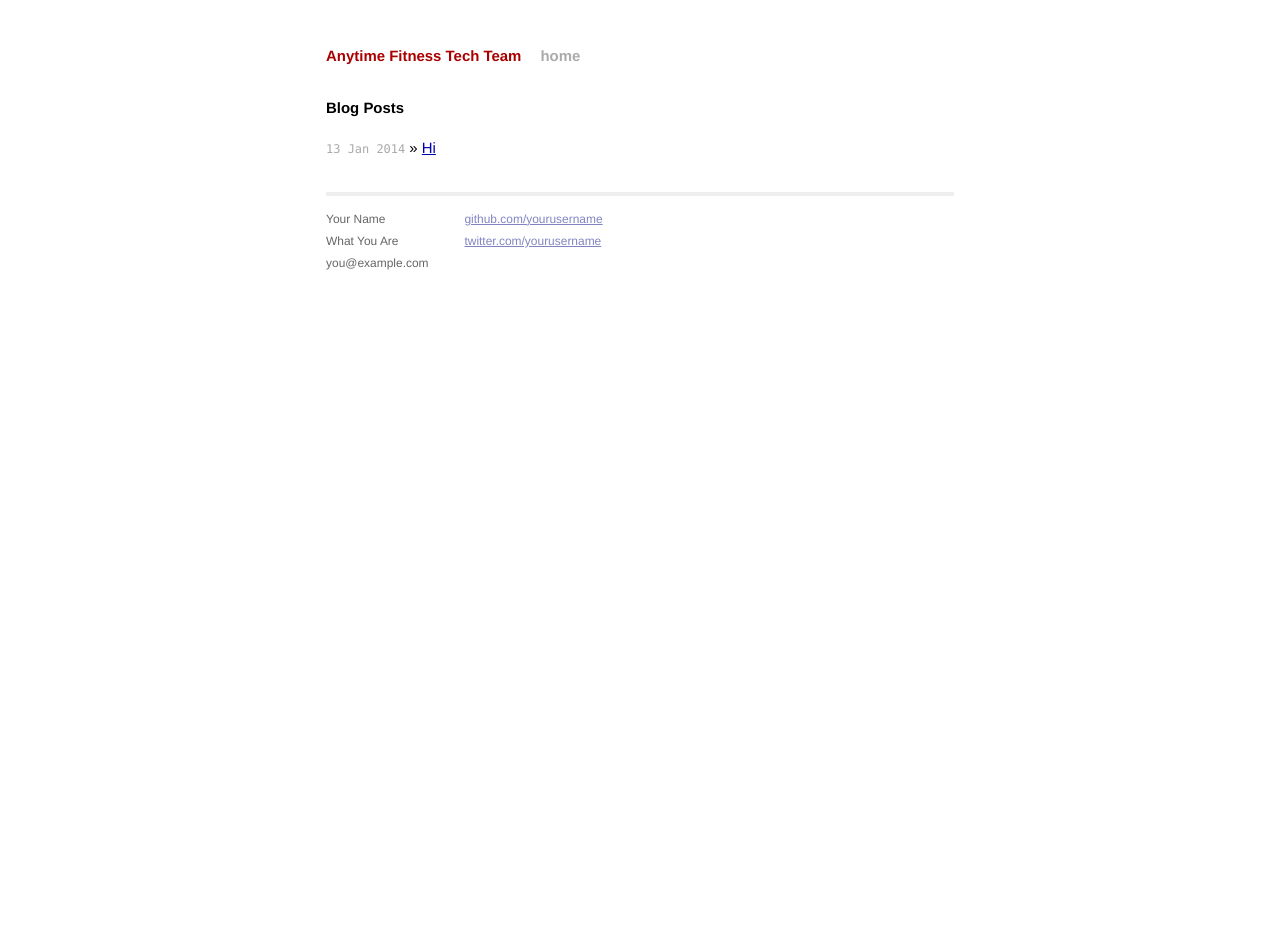
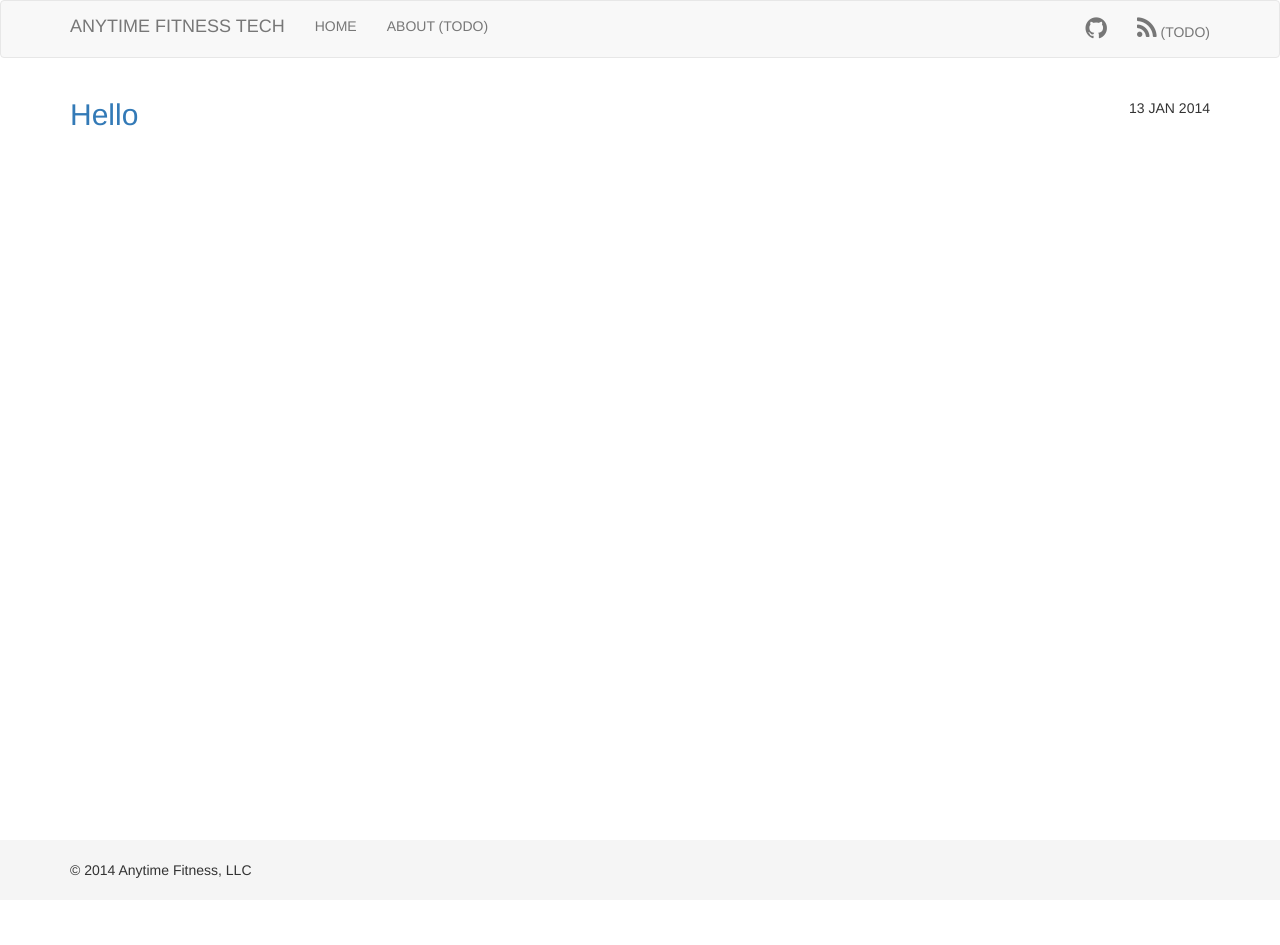
Before and after one commit to awesome/anytimefitness.github.io, a Jekyll site: the page built from index.html, in a window 1280 px wide. Built offline with Jekyll 4.4.1, drawn with Linux system fonts in a browser that asks for light colours; nearby versions of some CDN libraries; Markdown is read by kramdown in place of the engine named in the settings; after the commit the page ends 900 px from its top, so only the background shows below that.

Commit message:
Some basic styling

```diff
--- a/_config.yml
+++ b/_config.yml
@@ -1,4 +1,4 @@
-name: Anytime Fitness Tech Team
-
+name: Anytime Fitness Tech
+permalink: /:year/:month/:title
 markdown: redcarpet
 pygments: true
--- /dev/null
+++ b/_data/authors.yml
@@ -0,0 +1,4 @@
+- username: bmalkowski
+  name: Brian Malkowski
+  twitter: brianmalkowski
+  github: bmalkowski
--- a/_layouts/default.html
+++ b/_layouts/default.html
@@ -2,43 +2,46 @@
 <html>
 <head>
   <meta charset="utf-8">
-        <meta http-equiv="X-UA-Compatible" content="IE=edge,chrome=1">
-        <title>{{ page.title }}</title>
-        <meta name="viewport" content="width=device-width">
+  <meta name="viewport" content="width=device-width, minimum-scale=1.0">
 
-        <!-- syntax highlighting CSS -->
+  <title>{{ page.title }} &ndash; {{ site.name }} &ndash; full stack software engineering</title>
+  <meta name="description" content="Blogging on full stack software engineering including C#, iOS and Android.">
+
+  <link rel="stylesheet" href="//netdna.bootstrapcdn.com/bootstrap/3.0.3/css/bootstrap.min.css">
+  <link rel="stylesheet" href="//netdna.bootstrapcdn.com/font-awesome/4.0.3/css/font-awesome.css">
   <link rel="stylesheet" href="/css/syntax.css">
+  <link rel="stylesheet" href="/css/main.css">
+</head>
 
-        <!-- Custom CSS -->
-        <link rel="stylesheet" href="/css/main.css">
-
-    </head>
 <body>
 
-        <div class="site">
-          <div class="header">
-            <h1 class="title"><a href="/">{{ site.name }}</a></h1>
-            <a class="extra" href="/">home</a>
+<div id="stickyWrap">
+
+<header class="head navbar navbar-default">
+  <nav class="site container">
+    <div class="navbar-brand">{{ site.name }}</div>
+    <ul class="site nav navbar-nav">
+      <li><a href="/">Home</a></li>
+      <li><a href="/about/">About (todo)</a></li>
+    </ul>
+    <ul class="contact nav navbar-nav navbar-right">
+      <li><a href="https://github.com/anytimefitness"><i class="fa fa-github"></i></a></li>
+      <li><a href="/feed.xml"><i class="fa fa-rss"></i> (todo)</a></li>
+    </ul>
+  </nav>
+</header>
+
+<div class="content container">
+  {{ content }}
 </div>
 
-          {{ content }}
+</div>
 
-          <div class="footer">
-            <div class="contact">
-              <p>
-                Your Name<br />
-                What You Are<br />
-                you@example.com
-              </p>
+<footer class="foot">
+  <div class="container">
+    <div class="copyright">© 2014 Anytime Fitness, LLC</div>
   </div>
-            <div class="contact">
-              <p>
-                <a href="https://github.com/yourusername">github.com/yourusername</a><br />
-                <a href="https://twitter.com/yourusername">twitter.com/yourusername</a><br />
-              </p>
-            </div>
-          </div>
-        </div>
+</footer>
 
 </body>
 </html>
--- a/css/main.css
+++ b/css/main.css
@@ -1,160 +1,38 @@
-/*****************************************************************************/
-/*
-/* Common
-/*
-/*****************************************************************************/
-
-/* Global Reset */
-* {
-  margin: 0;
-  padding: 0;
+html, body {
+  height: 100%; /* sticky footer */
 }
 
-html, body { height: 100%; }
-
-body {
-  background-color: #FFF;
-  font: 13.34px Helvetica, Arial, sans-serif;
-  font-size: small;
-  text-align: center;
+#stickyWrap {
+  /* sticky footer styles */
+  min-height: 100%;
+  height: auto;
+  margin: 0 auto -60px;
+  padding: 0 0 60px;
 }
 
-h1, h2, h3, h4, h5, h6 {
-  font-size: 100%; }
-
-h1 { margin-bottom: 1em; }
-p { margin: 1em 0; }
-
-a         { color: #00a; }
-a:hover   { color: #000; }
-a:visited { color: #a0a; }
-
-/*****************************************************************************/
-/*
-/* Home
-/*
-/*****************************************************************************/
-.posts {
-  list-style-type: none;
-  margin-bottom: 2em;
+header.head {
+  text-transform: uppercase;
 }
 
-.posts li {
-  line-height: 1.75em;
+header.head .contact i {
+  font-size: 2.5rem;
 }
 
-.posts span {
-  color: #aaa;
-  font-family: Monaco, "Courier New", monospace;
-  font-size: 80%;
+footer.foot {
+  height: 60px;
+  background-color: #f5f5f5;
 }
 
-/*****************************************************************************/
-/*
-/* Site
-/*
-/*****************************************************************************/
-
-.site {
-  font-size: 115%;
-  text-align: justify;
-  width: 42em;
-  margin: 3em auto 2em;
-  line-height: 1.5em;
+.foot .container div {
+  margin: 20px 0;
 }
 
-.header a {
-  font-weight: bold;
-  text-decoration: none;
+section.posts .meta div,
+article.post .meta div
+{
+  text-transform: uppercase;
 }
 
-.title {
-  display: inline-block;
-  margin-bottom: 2em;
+article.post .body {
+  margin-top: 20px;
 }
-
-.title a {
-  color: #a00;
-}
-
-.title a:hover {
-  color: #000;
-}
-
-.header a.extra {
-  color: #aaa;
-  margin-left: 1em;
-}
-
-.header a.extra:hover {
-  color: #000;
-}
-
-.meta {
-  color: #aaa;
-}
-
-.footer {
-  font-size: 80%;
-  color: #666;
-  border-top: 4px solid #eee;
-  margin-top: 2em;
-  overflow: hidden;
-}
-
-.footer .contact {
-  float: left;
-  margin-right: 3em;
-}
-
-.footer .contact a {
-  color: #8085C1;
-}
-
-.footer .rss {
-  margin-top: 1.1em;
-  margin-right: -.2em;
-  float: right;
-}
-
-.footer .rss img {
-  border: 0;
-}
-
-/*****************************************************************************/
-/*
-/* Posts
-/*
-/*****************************************************************************/
-
-/* standard */
-.post pre {
-  border: 1px solid #ddd;
-  background-color: #eef;
-  padding: 0 .4em;
-}
-
-.post ul, .post ol {
-  margin-left: 1.35em;
-}
-
-.post code {
-  border: 1px solid #ddd;
-  background-color: #eef;
-  padding: 0 .2em;
-}
-
-.post pre code {
-  border: none;
-}
-
-/* terminal */
-.post pre.terminal {
-  border: 1px solid #000;
-  background-color: #333;
-  color: #FFF;
-}
-
-.post pre.terminal code {
-  background-color: #333;
-}
--- a/index.html
+++ b/index.html
@@ -1,13 +1,17 @@
 ---
 layout: default
-title: Your New Jekyll Site
+title: Home
 ---
 
-<div id="home">
-  <h1>Blog Posts</h1>
-  <ul class="posts">
+<section class="posts">
+  <ul class="list-unstyled">
     {% for post in site.posts %}
-      <li><span>{{ post.date | date_to_string }}</span> &raquo; <a href="{{ post.url }}">{{ post.title }}</a></li>
+    <li>
+      <div class="meta pull-right">
+        <div class="date">{{ post.date | date_to_string }}</div>
+      </div>
+      <h2 class="title"><a href="{{ post.url }}">{{ post.title }}</a></h2>
+    </li>
     {% endfor %}
   </ul>
-</div>
+</section>
```
Also changed, not shown: 404.html (added, +8 -0 lines), _layouts/post.html (+19 -5 lines), _posts/2014-01-13-hello.markdown (renamed from _posts/2014-01-13-hi.markdown, +7 -2 lines). Lines whose indentation alone changed are shown as unchanged.
